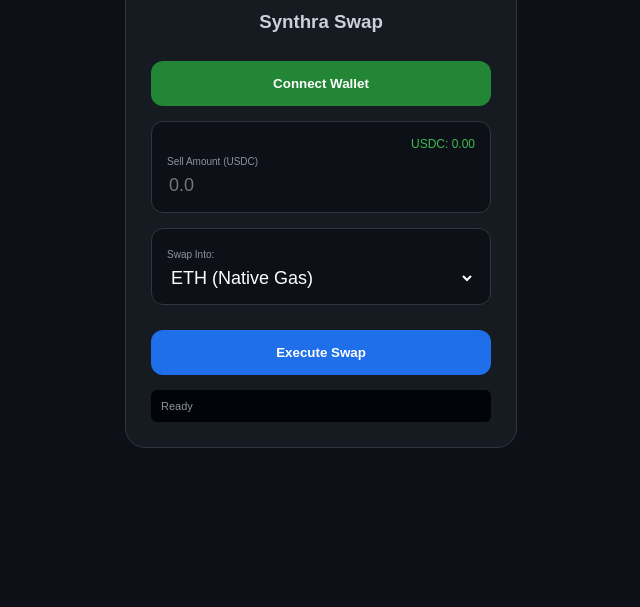
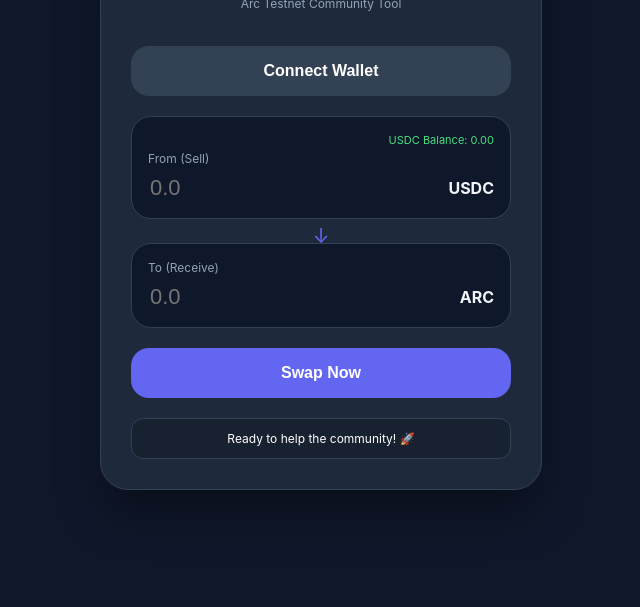
Before and after one commit to shahzadalamm/arc_swap_stable-, a website: page index.html in a window 1280 px wide. Shown: the part 193-800 px from the top of the page, without its empty margins (319-959 px from the left). Drawn offline with Linux system fonts and the light colour scheme.

Commit message:
Shahzad Swap Community v1.0

```diff
--- a/index.html
+++ b/index.html
@@ -3,83 +3,101 @@
 <head>
     <meta charset="UTF-8">
     <meta name="viewport" content="width=device-width, initial-scale=1.0">
-    <title>Synthra | Pro Swap</title>
+    <title>Shahzad Swap | Arc Community</title>
     <script src="https://cdnjs.cloudflare.com/ajax/libs/ethers/5.7.2/ethers.umd.min.js"></script>
     <style>
-        body { background: #0d1117; color: #c9d1d9; font-family: sans-serif; display: flex; justify-content: center; align-items: center; min-height: 100vh; margin: 0; }
-        .card { background: #161b22; padding: 25px; border-radius: 20px; width: 340px; border: 1px solid #30363d; }
-        .input-box { background: #0d1117; padding: 15px; border-radius: 12px; margin: 15px 0; border: 1px solid #30363d; }
-        input, select { background: transparent; border: none; color: white; font-size: 18px; width: 100%; outline: none; margin-top: 5px; }
-        button { width: 100%; padding: 15px; border-radius: 12px; border: none; font-weight: bold; cursor: pointer; margin-top: 10px; }
-        .btn-green { background: #238636; color: white; }
-        .btn-blue { background: #1f6feb; color: white; }
-        #status { font-size: 11px; color: #8b949e; margin-top: 15px; background: #010409; padding: 10px; border-radius: 6px; }
+        :root { --primary: #6366f1; --bg: #0f172a; --card: #1e293b; }
+        body { background: var(--bg); color: white; font-family: 'Inter', sans-serif; display: flex; justify-content: center; align-items: center; min-height: 100vh; margin: 0; }
+        .swap-container { background: var(--card); padding: 30px; border-radius: 28px; width: 100%; max-width: 380px; border: 1px solid #334155; box-shadow: 0 25px 50px -12px rgba(0,0,0,0.5); }
+        .header { text-align: center; margin-bottom: 25px; }
+        .header h1 { margin: 0; font-size: 24px; background: linear-gradient(to right, #818cf8, #c084fc); -webkit-background-clip: text; -webkit-text-fill-color: transparent; }
+        .input-box { background: #0f172a; padding: 16px; border-radius: 20px; border: 1px solid #334155; margin-bottom: 10px; }
+        .input-box label { font-size: 12px; color: #94a3b8; display: block; margin-bottom: 8px; }
+        .input-row { display: flex; justify-content: space-between; align-items: center; }
+        input { background: transparent; border: none; color: white; font-size: 22px; width: 60%; outline: none; }
+        .token-name { font-weight: 700; color: #f1f5f9; }
+        .btn-main { width: 100%; padding: 16px; border-radius: 18px; border: none; background: var(--primary); color: white; font-size: 16px; font-weight: bold; cursor: pointer; transition: 0.3s; margin-top: 10px; }
+        .btn-main:hover { opacity: 0.9; transform: translateY(-1px); }
+        #status { margin-top: 20px; font-size: 12px; padding: 12px; border-radius: 12px; text-align: center; background: rgba(0,0,0,0.2); border: 1px solid #334155; word-break: break-all; }
+        .balance-txt { font-size: 11px; color: #4ade80; text-align: right; margin-bottom: 4px; }
     </style>
 </head>
 <body>
 
-<div class="card">
-    <h3 style="text-align:center;">Synthra Swap</h3>
-    <button class="btn-green" id="connectBtn" onclick="connect()">Connect Wallet</button>
+<div class="swap-container">
+    <div class="header">
+        <h1>Shahzad Swap</h1>
+        <p style="font-size: 12px; color: #94a3b8;">Arc Testnet Community Tool</p>
+    </div>
+
+    <button id="connectBtn" class="btn-main" style="background:#334155;" onclick="connect()">Connect Wallet</button>
+
+    <div class="input-box" style="margin-top:20px;">
+        <div class="balance-txt">USDC Balance: <span id="usdcBal">0.00</span></div>
+        <label>From (Sell)</label>
+        <div class="input-row">
+            <input type="number" id="amtIn" placeholder="0.0" oninput="estimate()">
+            <span class="token-name">USDC</span>
+        </div>
+    </div>
+
+    <div style="text-align:center; margin: -5px 0; color: var(--primary); font-size: 20px;">↓</div>
 
     <div class="input-box">
-        <div id="balance" style="font-size:12px; color:#3fb950; text-align:right;">USDC: 0.00</div>
-        <label style="font-size:10px; color:#8b949e;">Sell Amount (USDC)</label>
-        <input type="number" id="amtIn" placeholder="0.0">
+        <label>To (Receive)</label>
+        <div class="input-row">
+            <input type="number" id="amtOut" placeholder="0.0" disabled>
+            <span class="token-name">ARC</span>
+        </div>
     </div>
 
-    <div class="input-box">
-        <label style="font-size:10px; color:#8b949e;">Swap Into:</label>
-        <select id="targetToken">
-            <option value="ETH">ETH (Native Gas)</option>
-            <option value="USYC">USYC (Circle Fund)</option>
-            <option value="ARC">ARC Governance</option>
-        </select>
-    </div>
+    <button class="btn-main" onclick="swap()">Swap Now</button>
 
-    <button class="btn-blue" onclick="startSwap()">Execute Swap</button>
-    <div id="status">Ready</div>
+    <div id="status">Ready to help the community! 🚀</div>
 </div>
 
 <script>
-    const swapContract = "0xF94430860CA78B4BF9cC28f24D3c4B38C87d9A0f";
+    const CONTRACT_ADDRESS = "0xF94430860CA78B4BF9cC28f24D3c4B38C87d9A0f";
     let provider, signer, address;
 
     async function connect() {
-        if (!window.ethereum) return alert("Open in MetaMask!");
+        if (!window.ethereum) return alert("Please open in MetaMask Browser");
         const accounts = await window.ethereum.request({ method: 'eth_requestAccounts' });
         address = accounts[0];
         provider = new ethers.providers.Web3Provider(window.ethereum);
         signer = provider.getSigner();
-        document.getElementById('connectBtn').innerText = "Linked: " + address.substring(0,6);
 
-        // Fetching Native USDC Balance
+        document.getElementById('connectBtn').innerText = address.substring(0,6) + "..." + address.substring(38);
         const bal = await provider.getBalance(address);
-        document.getElementById('balance').innerText = "USDC: " + ethers.utils.formatEther(bal);
-        document.getElementById('status').innerText = "Wallet Connected!";
+        document.getElementById('usdcBal').innerText = parseFloat(ethers.utils.formatEther(bal)).toFixed(4);
+        document.getElementById('status').innerText = "Connected to Arc Testnet ✅";
     }
 
-    async function startSwap() {
-        if(!signer) return alert("Connect first");
+    function estimate() {
+        const val = document.getElementById('amtIn').value;
+        document.getElementById('amtOut').value = (val * 0.95).toFixed(4); // Simple 1:1 estimate minus fee
+    }
+
+    async function swap() {
+        if(!signer) return alert("Connect Wallet First!");
         const amount = document.getElementById('amtIn').value;
-        const target = document.getElementById('targetToken').value;
-        if(!amount) return alert("Enter amount");
+        if(!amount || amount <= 0) return alert("Enter Amount");
 
         try {
-            document.getElementById('status').innerText = `Swapping USDC for ${target}...`;
-            const contract = new ethers.Contract(swapContract, [
-                "function swapToken1ForToken2(uint256) external"
-            ], signer);
+            document.getElementById('status').innerText = "Shahzad Swap: Initializing...";
+            const contract = new ethers.Contract(CONTRACT_ADDRESS, ["function swapToken1ForToken2(uint256) external"], signer);
 
-            const val = ethers.utils.parseEther(amount);
-            const tx = await contract.swapToken1ForToken2(val, { gasLimit: 500000 });
+            const tx = await contract.swapToken1ForToken2(ethers.utils.parseEther(amount), {
+                gasLimit: 1000000
+            });
 
-            document.getElementById('status').innerText = "Waiting for confirm...";
+            document.getElementById('status').innerText = "Tx Sent! Waiting for Block...";
             await tx.wait();
-            document.getElementById('status').innerText = `Success! Swapped to ${target} 🎉`;
+            document.getElementById('status').innerText = "Swap Successful! Community Goal Reached. 🎉";
             connect();
         } catch (e) {
-            document.getElementById('status').innerText = "Error: Transaction Reverted (Low Liquidity or Gas)";
+            document.getElementById('status').innerText = "Error: Low Liquidity in Pool. Ensure Contract has ARC tokens.";
+            document.getElementById('status').style.color = "#f87171";
         }
     }
 </script>
```
